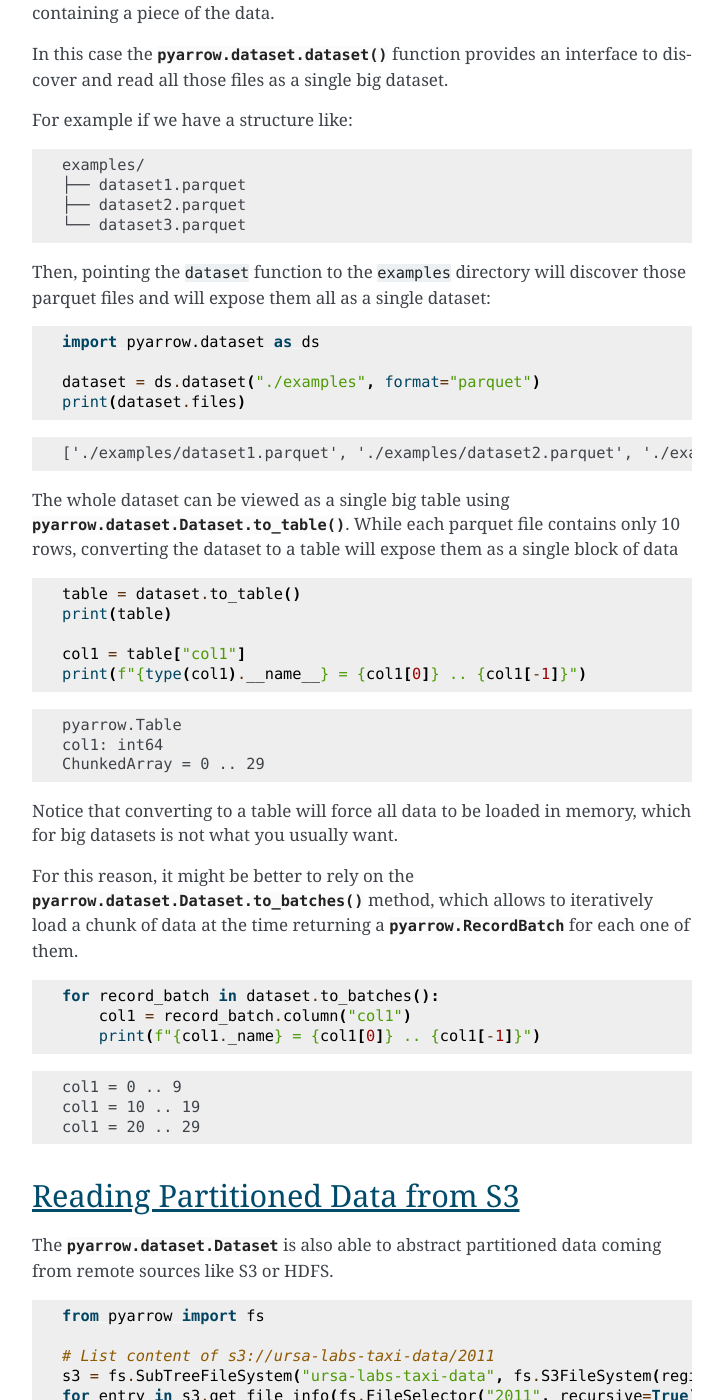
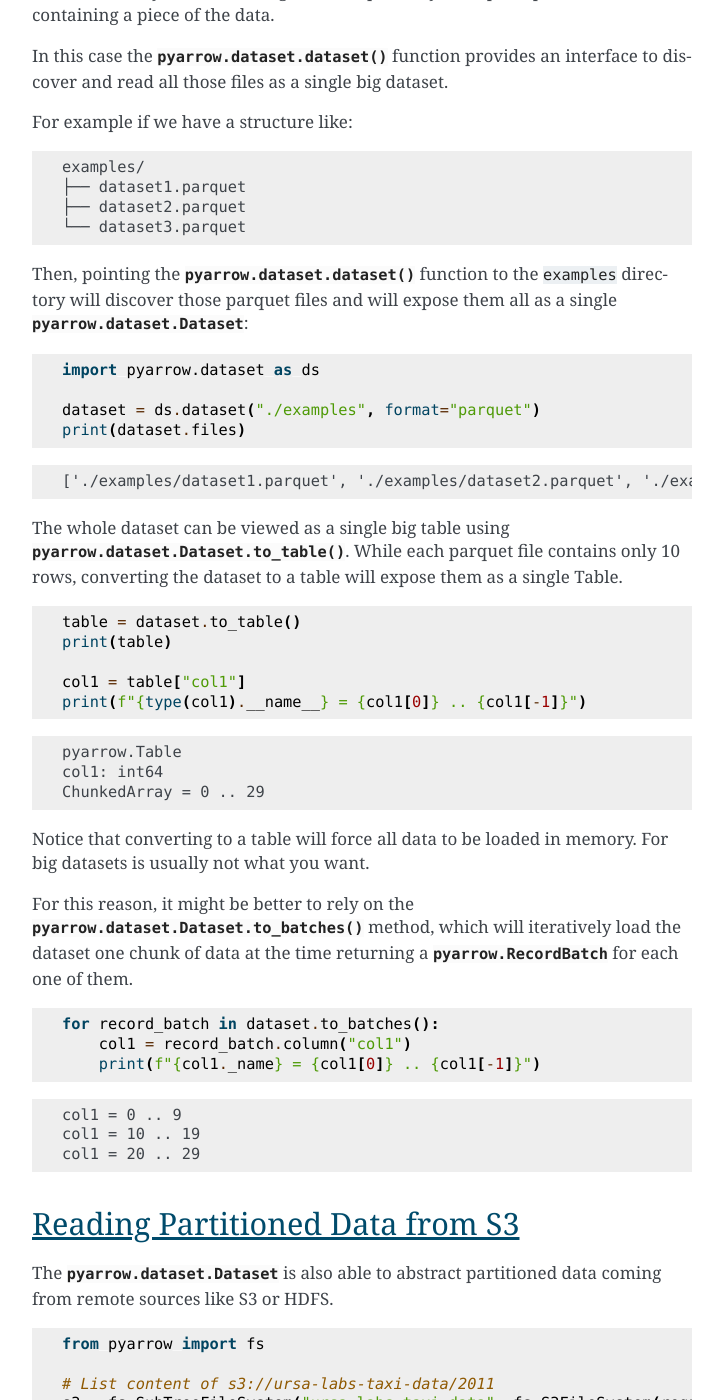
Before and after one commit to apache/arrow-cookbook, a Sphinx documentation site: the page built from python/source/io.rst, in a window 1280 px wide and 1400 px high, scrolled down 3966 px. Shown: the whole window, without its empty margins (388-1111 px from the left). Built offline with Sphinx 7.4.7, drawn with Linux system fonts in a browser that asks for light colours; some of the changed text lies outside the part shown.

Commit message:
Apply suggestions from code review
Co-authored-by: Weston Pace <weston.pace@gmail.com>

```diff
--- a/python/source/io.rst
+++ b/python/source/io.rst
@@ -77,8 +77,8 @@
 ================================
 
 When reading a Parquet file with :func:`pyarrow.parquet.read_table`
-it is possible to restrict which Columns and Rows have to be read
-in memory by using the ``filters`` and ``columns`` arguments
+it is possible to restrict which Columns and Rows will be read
+into memory by using the ``filters`` and ``columns`` arguments
 
 .. testcode::
 
@@ -93,7 +93,7 @@
 
 The resulting table will contain only the projected columns
 and filtered rows. Refer to :func:`pyarrow.parquet.read_table`
-documentation for details about filters syntax.
+documentation for details about the syntax for filters.
 
 .. testcode::
 
@@ -112,9 +112,10 @@
 Saving Arrow Arrays to disk
 ===========================
 
-Apart using arrow to read and save common file formats like Parquet,
+Apart from using arrow to read and save common file formats like Parquet,
 it is possible to dump data in the raw arrow format which allows
-direct memory mapping of data from disk.
+direct memory mapping of data from disk. This format is called
+the Arrow IPC format.
 
 Given an array with all numbers from 0 to 100
 
@@ -238,9 +239,9 @@
     ├── dataset2.parquet
     └── dataset3.parquet
 
-Then, pointing the ``dataset`` function to the ``examples`` directory
+Then, pointing the :func:`pyarrow.dataset.dataset` function to the ``examples`` directory
 will discover those parquet files and will expose them all as a single
-dataset:
+:class:`pyarrow.dataset.Dataset`:
 
 .. testcode::
 
@@ -256,7 +257,7 @@
 The whole dataset can be viewed as a single big table using
 :meth:`pyarrow.dataset.Dataset.to_table`. While each parquet file
 contains only 10 rows, converting the dataset to a table will
-expose them as a single block of data
+expose them as a single Table.
 
 .. testcode::
 
@@ -273,11 +274,11 @@
     ChunkedArray = 0 .. 29
 
 Notice that converting to a table will force all data to be loaded
-in memory, which for big datasets is not what you usually want.
+in memory.  For big datasets is usually not what you want.
 
 For this reason, it might be better to rely on the
-:meth:`pyarrow.dataset.Dataset.to_batches` method, which allows to
-iteratively load a chunk of data at the time returning a
+:meth:`pyarrow.dataset.Dataset.to_batches` method, which will
+iteratively load the dataset one chunk of data at the time returning a
 :class:`pyarrow.RecordBatch` for each one of them.
 
 .. testcode::
```
Also changed, not shown: other parts of python/source/io.rst (+3 -3 lines), README.rst (+7 -7 lines), python/CONTRIBUTING.rst (+4 -3 lines), python/source/create.rst (+7 -7 lines), python/source/data.rst (+5 -5 lines), python/source/index.rst (+4 -3 lines), 1 other file.
